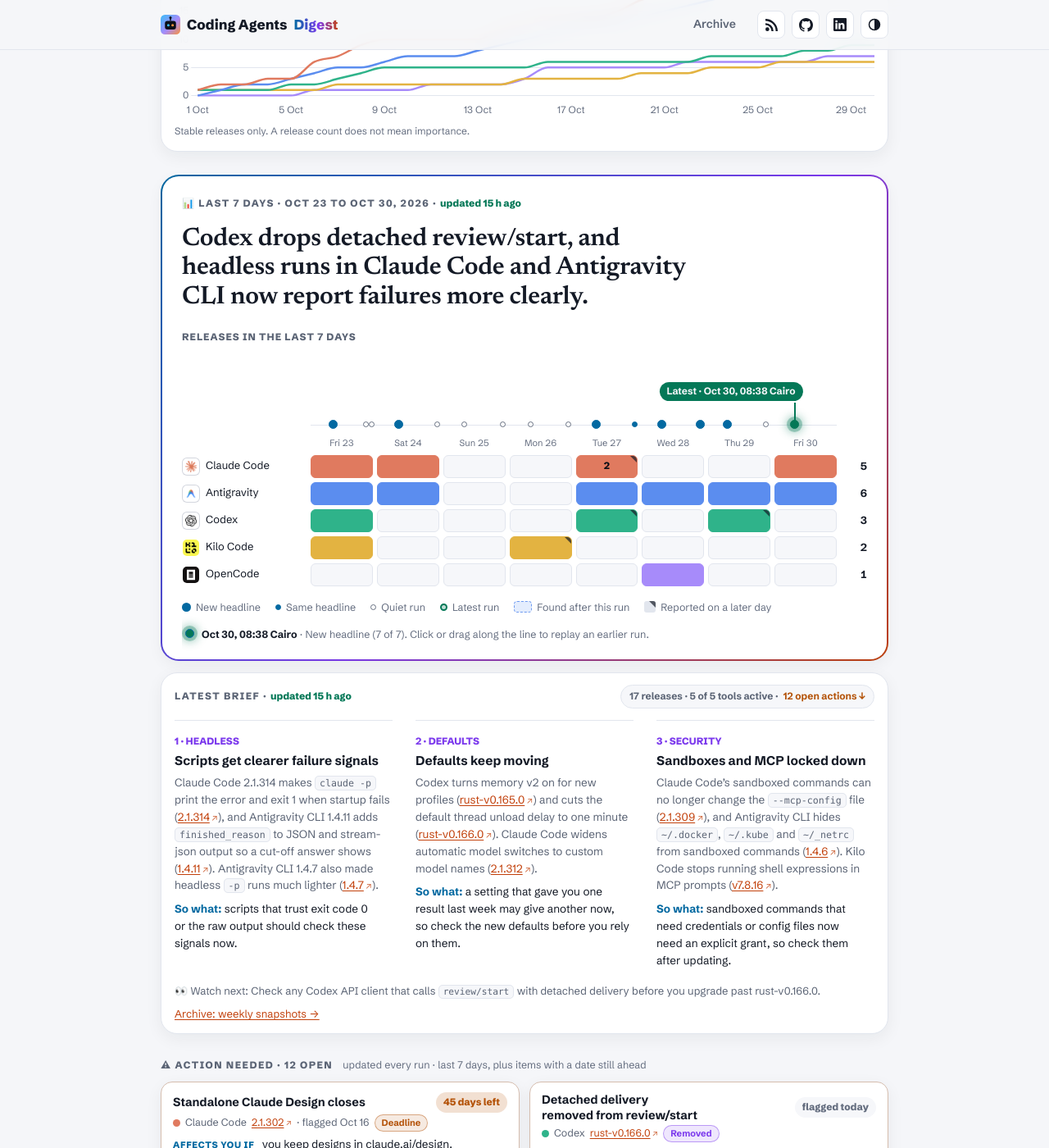
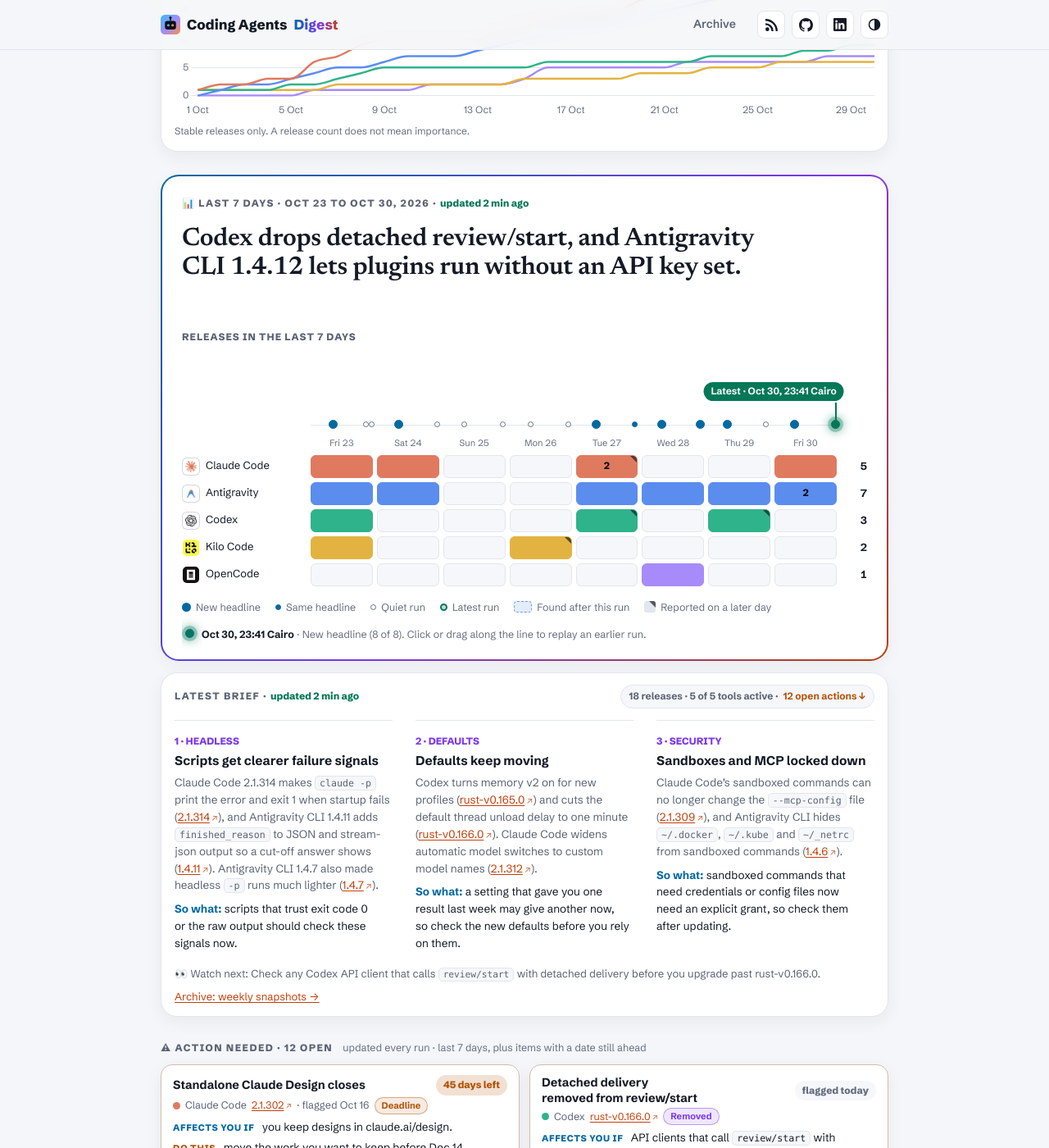
Before and after one commit to IbrahimSobh/coding-agents-digest, a Jekyll site: the page built from docs/index.html, in a window 1280 px wide and 1400 px high, scrolled down 284 px. Shown: the whole window at 82% size. Built offline with Jekyll 4.4.1, drawn with Linux system fonts in a browser that asks for light colours; some of the changed text lies outside the part shown.

Commit message:
Check 2026-10-30 23:41: Antigravity CLI 1.4.12
Claude-Session: https://claude.ai/code/session_01FsAJh8wuJA6464fc2aW63J

```diff
--- a/docs/_data/brief.json
+++ b/docs/_data/brief.json
@@ -1,8 +1,8 @@
 {
- "updated": "2026-10-30T08:38+02:00",
- "updated_label": "Oct 30, 08:38",
+ "updated": "2026-10-30T23:41+02:00",
+ "updated_label": "Oct 30, 23:41",
  "window": "Oct 23 to Oct 30, 2026",
- "headline": "Codex drops detached review/start, and headless runs in Claude Code and Antigravity CLI now report failures more clearly.",
+ "headline": "Codex drops detached review/start, and Antigravity CLI 1.4.12 lets plugins run without an API key set.",
  "themes": [
   {"tag": "Headless",
    "title": "Scripts get clearer failure signals",
@@ -14,7 +14,7 @@
    "so_what": "a setting that gave you one result last week may give another now, so check the new defaults before you rely on them."},
   {"tag": "Security",
    "title": "Sandboxes and MCP locked down",
-   "facts": "Claude Code's sandboxed commands can no longer change the `--mcp-config` file ([2.1.309](https://github.com/anthropics/claude-code/releases/tag/v2.1.309)), and Antigravity CLI hides `~/.docker`, `~/.kube` and `~/_netrc` from sandboxed commands ([1.4.6](https://github.com/google-antigravity/antigravity-cli/releases/tag/1.4.6)). Kilo Code stops running shell expressions in MCP prompts ([v7.8.16](https://github.com/Kilo-Org/kilocode/releases/tag/v7.8.16)).",
+   "facts": "Claude Code's sandboxed commands can no longer change the `--mcp-config` file ([2.1.309](https://github.com/anthropics/claude-code/releases/tag/v2.1.309)), and Antigravity CLI hides `~/.docker`, `~/.kube` and `~/_netrc` from sandboxed commands ([1.4.6](https://github.com/google-antigravity/antigravity-cli/releases/tag/1.4.6)).",
    "so_what": "sandboxed commands that need credentials or config files now need an explicit grant, so check them after updating."}
  ],
  "watch_next": "Check any Codex API client that calls `review/start` with detached delivery before you upgrade past rust-v0.166.0."
--- a/docs/_data/headlines.json
+++ b/docs/_data/headlines.json
@@ -29,5 +29,6 @@
   {"updated": "2026-10-28T22:12+03:00", "window": "Oct 21 to Oct 28, 2026", "headline": "Claude Code 2.1.312 and Codex 0.165.0 changed defaults, and Antigravity CLI 1.4.9 now needs separate approval for Google apps."},
  {"updated": "2026-10-29T08:11+03:00", "window": "Oct 22 to Oct 29, 2026", "headline": "Claude Code and Codex changed defaults this week, and Antigravity CLI 1.4.9 now needs separate approval for Google apps."},
  {"updated": "2026-10-29T22:13+03:00", "window": "Oct 22 to Oct 29, 2026", "headline": "Claude Code and Codex changed defaults this week, and Antigravity CLI 1.4.9 now needs separate approval for Google apps."},
- {"updated": "2026-10-30T08:38+02:00", "window": "Oct 23 to Oct 30, 2026", "headline": "Codex drops detached review/start, and headless runs in Claude Code and Antigravity CLI now report failures more clearly."}
+ {"updated": "2026-10-30T08:38+02:00", "window": "Oct 23 to Oct 30, 2026", "headline": "Codex drops detached review/start, and headless runs in Claude Code and Antigravity CLI now report failures more clearly."},
+ {"updated": "2026-10-30T23:41+02:00", "window": "Oct 23 to Oct 30, 2026", "headline": "Codex drops detached review/start, and Antigravity CLI 1.4.12 lets plugins run without an API key set."}
 ]
--- a/docs/_data/releases.json
+++ b/docs/_data/releases.json
@@ -267,5 +267,6 @@
  {"tool": "antigravity-cli", "tag": "1.4.10", "date": "2026-10-29"},
  {"tool": "claude-code", "tag": "v2.1.314", "date": "2026-10-30"},
  {"tool": "antigravity-cli", "tag": "1.4.11", "date": "2026-10-30"},
- {"tool": "codex", "tag": "rust-v0.166.0", "date": "2026-10-29"}
+ {"tool": "codex", "tag": "rust-v0.166.0", "date": "2026-10-29"},
+ {"tool": "antigravity-cli", "tag": "1.4.12", "date": "2026-10-30"}
 ]
--- /dev/null
+++ b/docs/digests/2026-10-30-2341.md
@@ -0,0 +1,26 @@
+---
+layout: digest
+title: "Check: Oct 30, 2026, 23:41"
+date: 2026-10-30 23:41:00 +0200
+run: "Oct 30, 2026, 23:41 (Cairo)"
+since: "Oct 30, 2026, 08:38"
+quiet: false
+summary: "Antigravity CLI 1.4.12 makes plugin API keys optional; no other tool has a new stable release."
+---
+
+Antigravity CLI · 1 release, 1 bug fix
+
+### Claude Code
+- No updates since Oct 30, 2026, 08:38.
+
+### Antigravity CLI
+- **Optional API keys for plugins** (1.4.12). A plugin's `auth.json` can set `"optional": true` for an API key provider, so an unset key makes its commands send unauthenticated requests at the free rate limit instead of failing with 401 or asking you to sign in. [Source](https://github.com/google-antigravity/antigravity-cli/releases/tag/1.4.12)
+
+### Codex CLI
+- No updates since Oct 30, 2026, 08:38.
+
+### Kilo Code
+- No updates since Oct 30, 2026, 08:38.
+
+### OpenCode
+- No updates since Oct 30, 2026, 08:38.
--- a/task/state.json
+++ b/task/state.json
@@ -1,6 +1,6 @@
 {
-  "last_run": "2026-10-30T08:38+02:00",
-  "last_entry_file": "docs/digests/2026-10-30-0838.md",
+  "last_run": "2026-10-30T23:41+02:00",
+  "last_entry_file": "docs/digests/2026-10-30-2341.md",
   "last_snapshot": "2026-10-29",
   "timezone": "Africa/Cairo",
   "tools": {
@@ -9,7 +9,7 @@
       "last_release_date": "2026-10-30"
     },
     "antigravity-cli": {
-      "last_tag": "1.4.11",
+      "last_tag": "1.4.12",
       "last_release_date": "2026-10-30"
     },
     "codex": {
```
